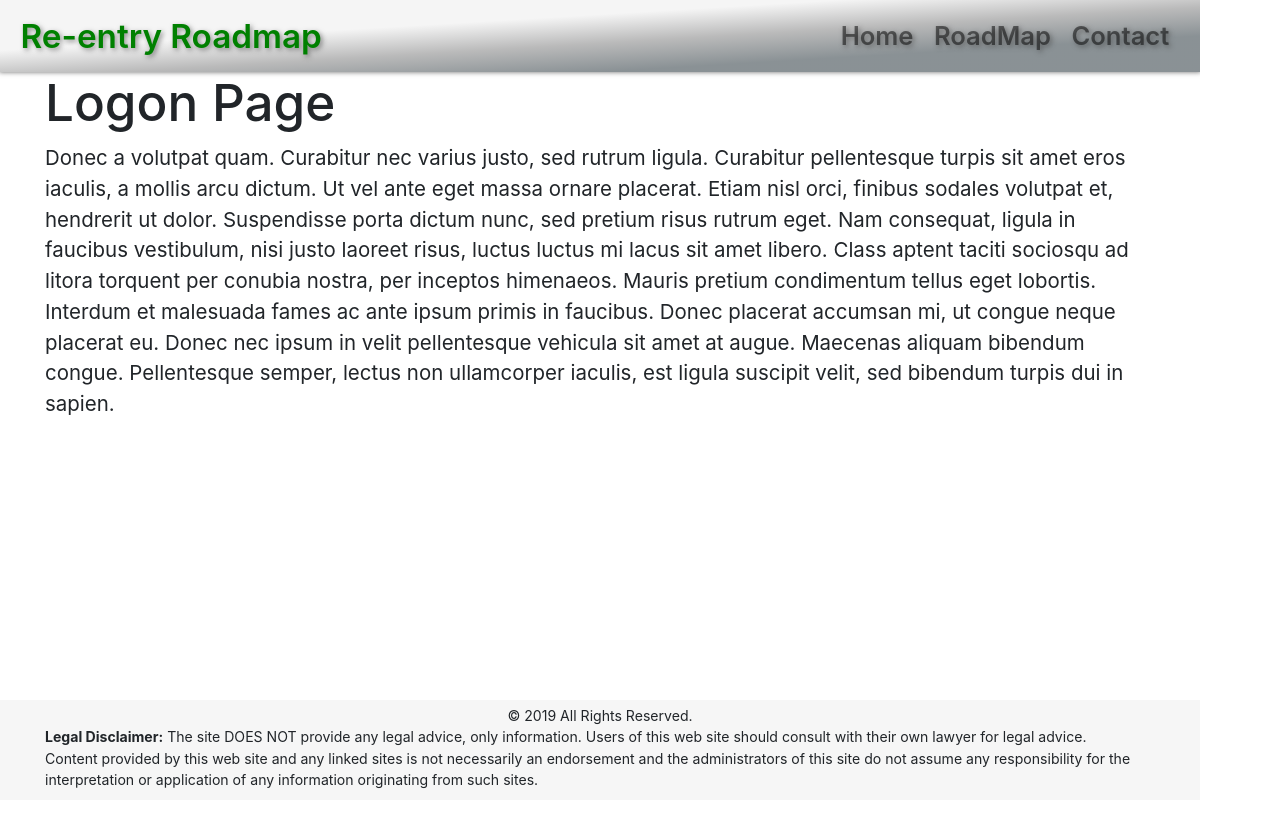
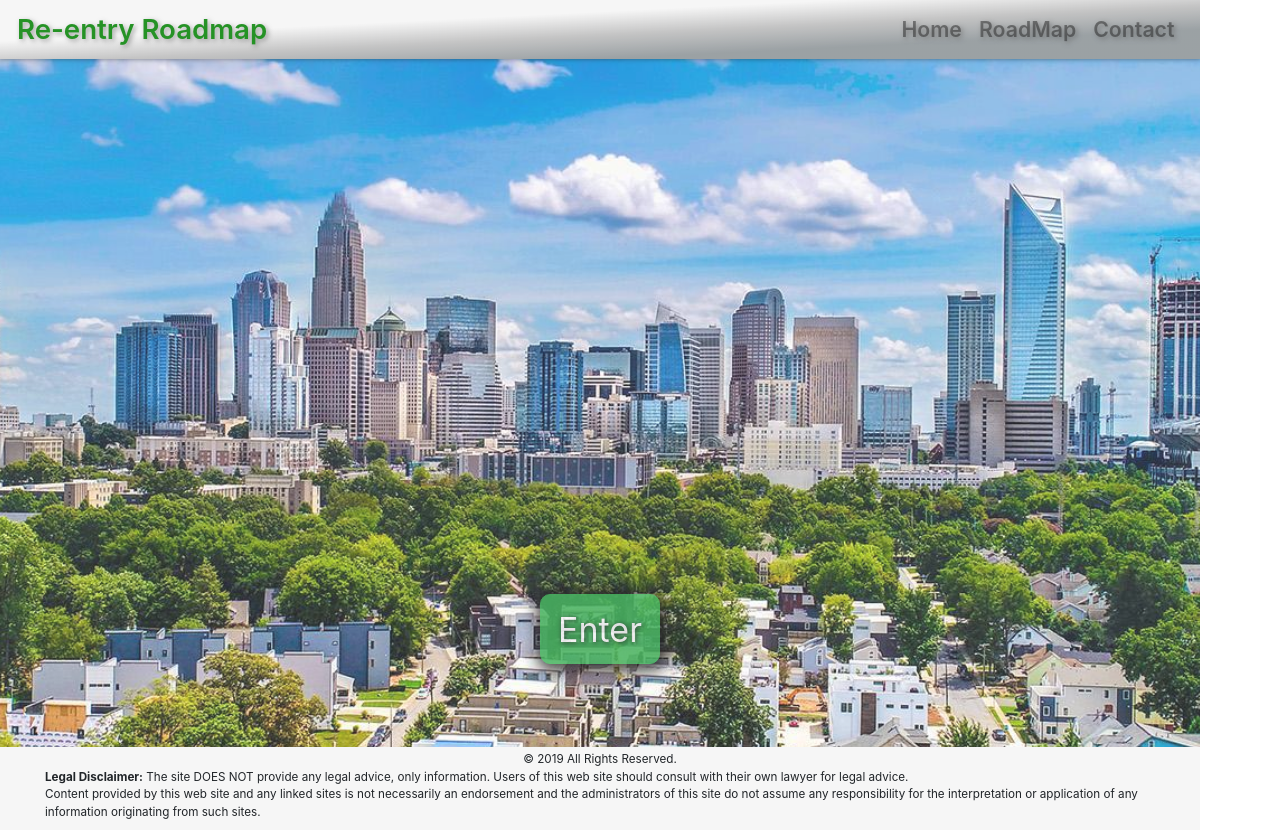
Before and after one commit to OpenCLTBrigade/re-entry-hub, a React (Create React App) app: page /logon in a window 1280 px wide. Before the commit the page ends 800 px from the top, so only its background shows below. Built offline with nearby package versions, Linux system fonts and the light colour scheme.

Commit message:
updated pages and routing

```diff
--- a/public/style.css
+++ b/public/style.css
@@ -18,3 +18,15 @@ html{
      /* height of your footer */
      padding-bottom: 30px;
 }
+
+@media screen and (min-width: 910px) {
+  html {
+    font-size: 17px;
+  }
+}
+
+@media screen and (max-width: 600px) {
+  html {
+    font-size: 12px;
+  }
+}
--- a/src/App.js
+++ b/src/App.js
@@ -3,7 +3,6 @@ import 'bootstrap/dist/css/bootstrap.css';
 import { BrowserRouter as Router, Route, Switch } from "react-router-dom";
 import Home from "./components/pages/home/Home";
 import About from "./components/pages/about/About";
-import Logon from "./components/pages/logon/Logon";
 import Contact from "./components/pages/contact/Contact";
 import RoadMap from "./components/pages/roadmap/RoadMap";
 // import NotFound from "./components/pages/notFound/NotFound";
@@ -16,7 +15,6 @@ const App = () => (
       <Switch>
           <Route exact path="/" component={Home} />
           <Route exact path="/about" component={About} />
-          <Route exact path="/logon" component={Logon} />
           <Route exact path="/contact" component={Contact} />
           <Route exact path="/roadmap" component={RoadMap} />
 {/* Default changed from Notfound to Home due to compatibility issue with gh-pages.
--- a/src/components/pages/logon/Logon.js
+++ /dev/null
@@ -1,28 +0,0 @@
-import React from "react";
-import NavTabs from "../../nav/NavTabs";
-import { Container} from "../../grid/Container";
-
-
-
-const Logon = () => (
-  <div>
-    <NavTabs />
-    <Container  addClasses= "container">
-    <h1>Logon Page</h1>
-    <p>
-      Donec a volutpat quam. Curabitur nec varius justo, sed rutrum ligula. Curabitur pellentesque
-      turpis sit amet eros iaculis, a mollis arcu dictum. Ut vel ante eget massa ornare placerat.
-      Etiam nisl orci, finibus sodales volutpat et, hendrerit ut dolor. Suspendisse porta dictum
-      nunc, sed pretium risus rutrum eget. Nam consequat, ligula in faucibus vestibulum, nisi justo
-      laoreet risus, luctus luctus mi lacus sit amet libero. Class aptent taciti sociosqu ad litora
-      torquent per conubia nostra, per inceptos himenaeos. Mauris pretium condimentum tellus eget
-      lobortis. Interdum et malesuada fames ac ante ipsum primis in faucibus. Donec placerat
-      accumsan mi, ut congue neque placerat eu. Donec nec ipsum in velit pellentesque vehicula sit
-      amet at augue. Maecenas aliquam bibendum congue. Pellentesque semper, lectus non ullamcorper
-      iaculis, est ligula suscipit velit, sed bibendum turpis dui in sapien.
-    </p>
-    </Container>
-  </div>
-);
-
-export default Logon;
--- a/src/components/pages/roadmap/RoadMap.js
+++ b/src/components/pages/roadmap/RoadMap.js
@@ -207,7 +207,7 @@ class RoadMap extends React.Component {
                 />
               </Col> */}
 
-              <Col addClasses="col-4 offset-1">
+              <Col addClasses="col-5 offset-1">
                 {/* County Selector */}
                 <Select
                   className="shadow-sm mt-0"
```
